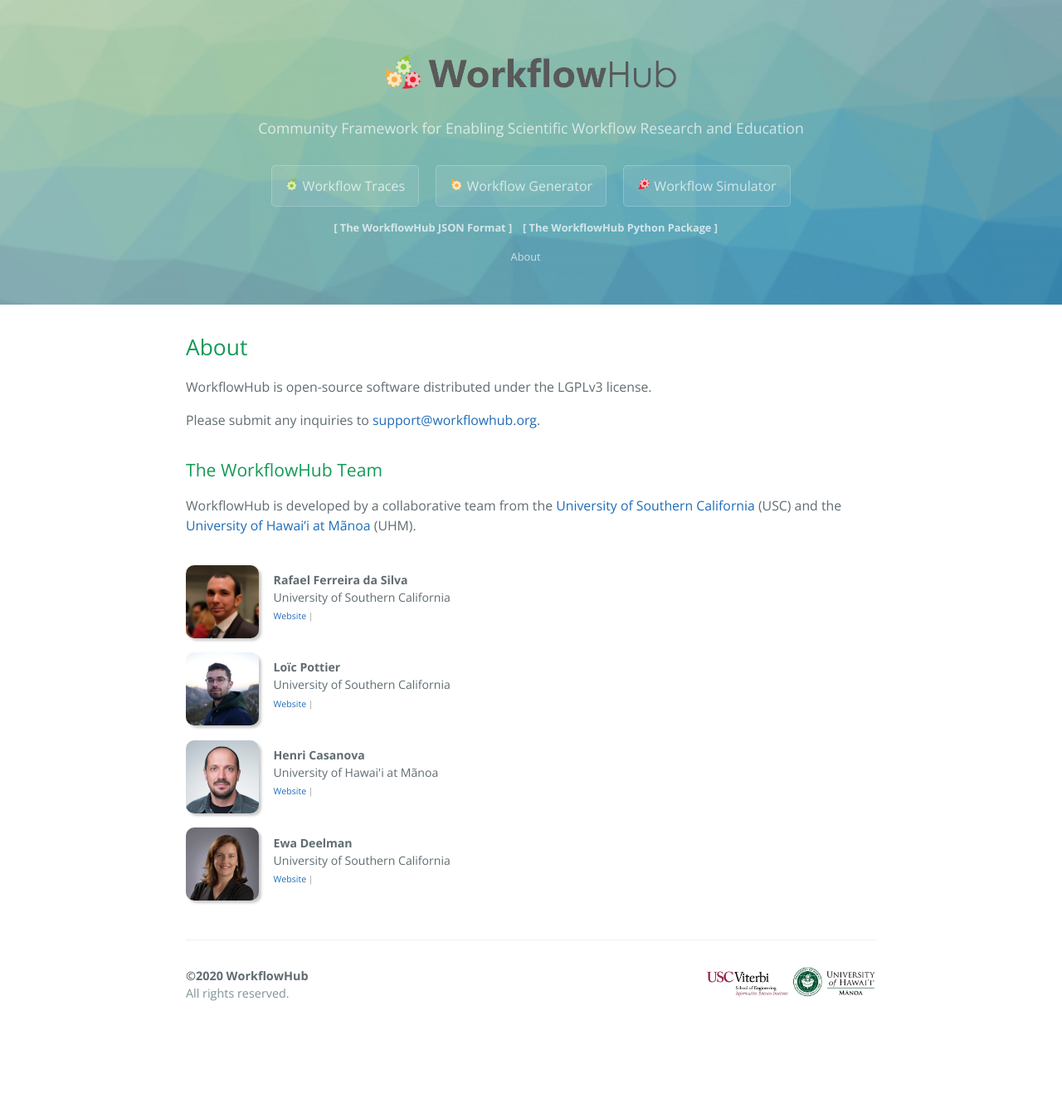
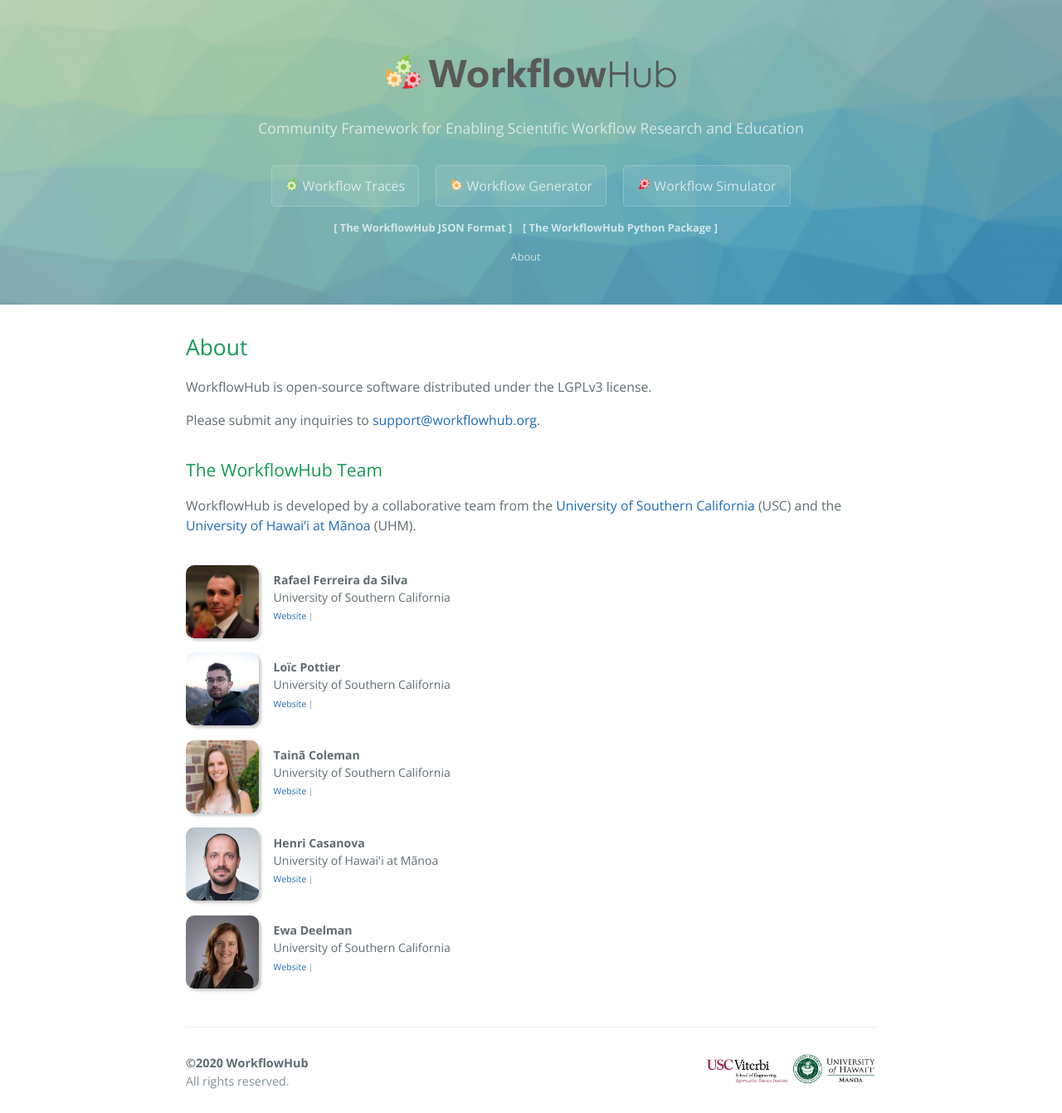
Before and after one commit to workflowhub/workflowhub.github.io, a Jekyll site: the page built from about.md, in a window 1280 px wide. Shown: the whole page at 83% size. Built offline with Jekyll 4.4.1, drawn with Linux system fonts in a browser that asks for light colours; before the commit the page ends 1236 px from its top, so only the background shows below that.

Commit message:
adding taina

```diff
--- a/about.md
+++ b/about.md
@@ -39,6 +39,17 @@ Hawai'i at Mãnoa](https://www.ics.hawaii.edu) (UHM).
 </div>
 
 <div class="team">
+    <img src="/assets/images/team/coleman.jpg" />
+    <div class="team-info">
+        <strong>Tainã Coleman</strong><br/>
+        University of Southern California<br/>
+        <div class="team-links">
+            <a href="http://tainacoleman.com" target="_blank">Website</a> |
+        </div>
+    </div>
+</div>
+
+<div class="team">
     <img src="/assets/images/team/casanova.jpg" />
     <div class="team-info">
         <strong>Henri Casanova</strong><br/>
```
Also changed, not shown: assets/images/team/coleman.jpg (added).
